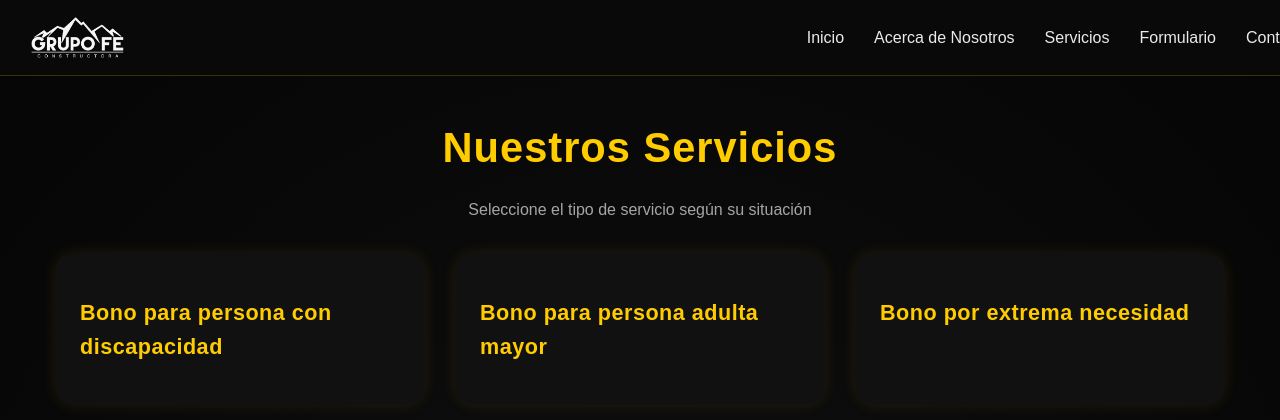
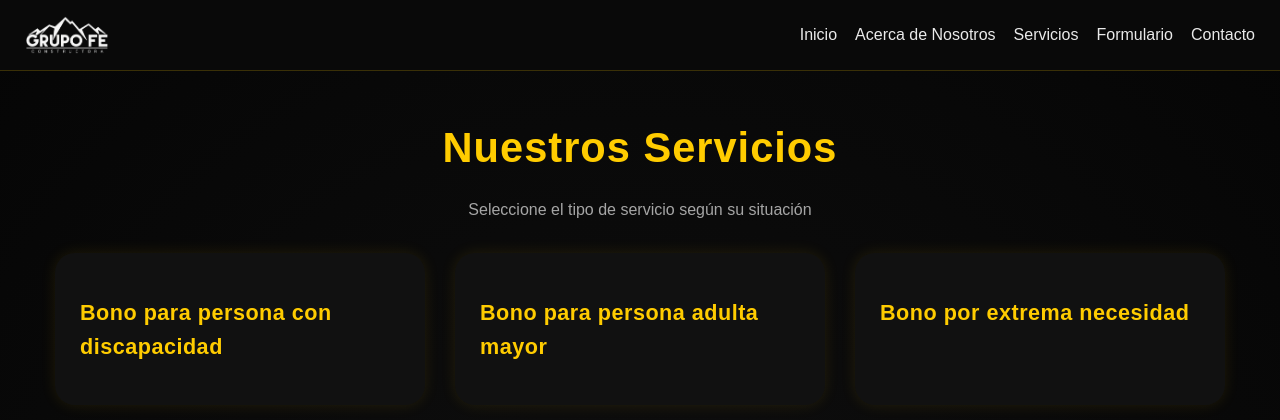
Before and after one commit to Shazan69-blip/p-gina-web, a Python web app: template templates/servicio.html in a window 1280 px wide. Shown: the top 420 px of the page. Run offline with Jinja, Linux system fonts and the light colour scheme; the template is opened without the code that fills it, so the values that code supplies are empty.

Commit message:
Actualizo servicios.html y color de servicios.css

```diff
--- a/static/color de servicios.css
+++ b/static/color de servicios.css
@@ -13,9 +13,9 @@
 
 /* ======= NAVBAR ======= */
 /* ======= NAVBAR MODERNA Y RESPONSIVE ======= */
+/* ======= NAVBAR ======= */
 .navbar {
-  padding: 15px 30px;
-  text-align: center;
+  padding: 15px 25px;
   background: rgba(10, 10, 10, 0.9);
   backdrop-filter: blur(10px);
   display: flex;
@@ -28,30 +28,24 @@
   z-index: 1000;
   border-bottom: 1px solid rgba(255, 204, 0, 0.2);
   transition: background 0.3s ease;
+  box-sizing: border-box;
 }
 
-/* Logo */
-.navbar .logo {
-  font-size: 1.5em;
-  font-weight: 700;
-  color: #ffcc00;
-  letter-spacing: 1px;
+.navbar .logo img {
+  height: 40px;
+  width: auto;
+  display: block;
+  object-fit: contain;
 }
-.navbar .logo img {
-  height: 45px;           /* Tamaño ideal para un logo */
-  width: auto;             /* Mantiene proporción */
-  display: block;
-  object-fit: contain;     /* Asegura que no se deforme */
-}
-
 
 /* Lista principal */
 .navbar ul {
   display: flex;
   list-style: none;
-  gap: 30px;
+  gap: 18px; /* menor separación */
   margin: 0;
   padding: 0;
+  flex-wrap: nowrap;
 }
 
 .navbar li a {
@@ -60,6 +54,7 @@
   font-weight: 500;
   font-size: 1em;
   transition: color 0.3s ease, transform 0.2s ease;
+  white-space: nowrap; /* evita corte de texto */
 }
 
 .navbar li a:hover {
@@ -73,16 +68,11 @@
   flex-direction: column;
   cursor: pointer;
   gap: 6px;
-  margin-right: 15px;  /* <-- separa del borde derecho */
-  padding: 8px;        /* <-- da un área de clic más cómoda */
-  border-radius: 8px;  /* <-- lo hace más estético */
+  margin-right: 10px;
+  padding: 8px;
+  border-radius: 8px;
   transition: background 0.3s ease;
 }
-
-.menu-toggle:hover {
-  background: rgba(255, 204, 0, 0.1); /* efecto sutil al pasar el mouse */
-}
-
 
 .menu-toggle span {
   width: 25px;
@@ -92,7 +82,6 @@
   transition: all 0.3s ease;
 }
 
-/* ======= MODO ACTIVO DEL MENÚ ======= */
 .menu-toggle.active span:nth-child(1) {
   transform: rotate(45deg) translateY(8px);
 }
@@ -103,8 +92,8 @@
   transform: rotate(-45deg) translateY(-8px);
 }
 
-/* ======= MENÚ DESPLEGABLE EN MÓVIL ======= */
-@media (max-width: 768px) {
+/* ======= MENÚ RESPONSIVE ======= */
+@media (max-width: 1024px) {
   .navbar {
     padding: 15px 20px;
   }
@@ -133,22 +122,8 @@
 
   .navbar li a {
     font-size: 1.3em;
-    color: #f1f1f1;
-  }
-
-  .navbar li a:hover {
-    color: #ffcc00;
   }
 }
-
-/* ======= ANIMACIÓN PEQUEÑA AL DESPLAZAR ======= */
-@media (min-width: 769px) {
-  .navbar.scrolled {
-    background: rgba(5, 5, 5, 0.95);
-    box-shadow: 0 2px 10px rgba(255, 204, 0, 0.15);
-  }
-}
-
 
 /* ======= SECCIÓN SERVICIOS ======= */
 .servicios {
```
Also changed, not shown: static/logo con color.png (added).
